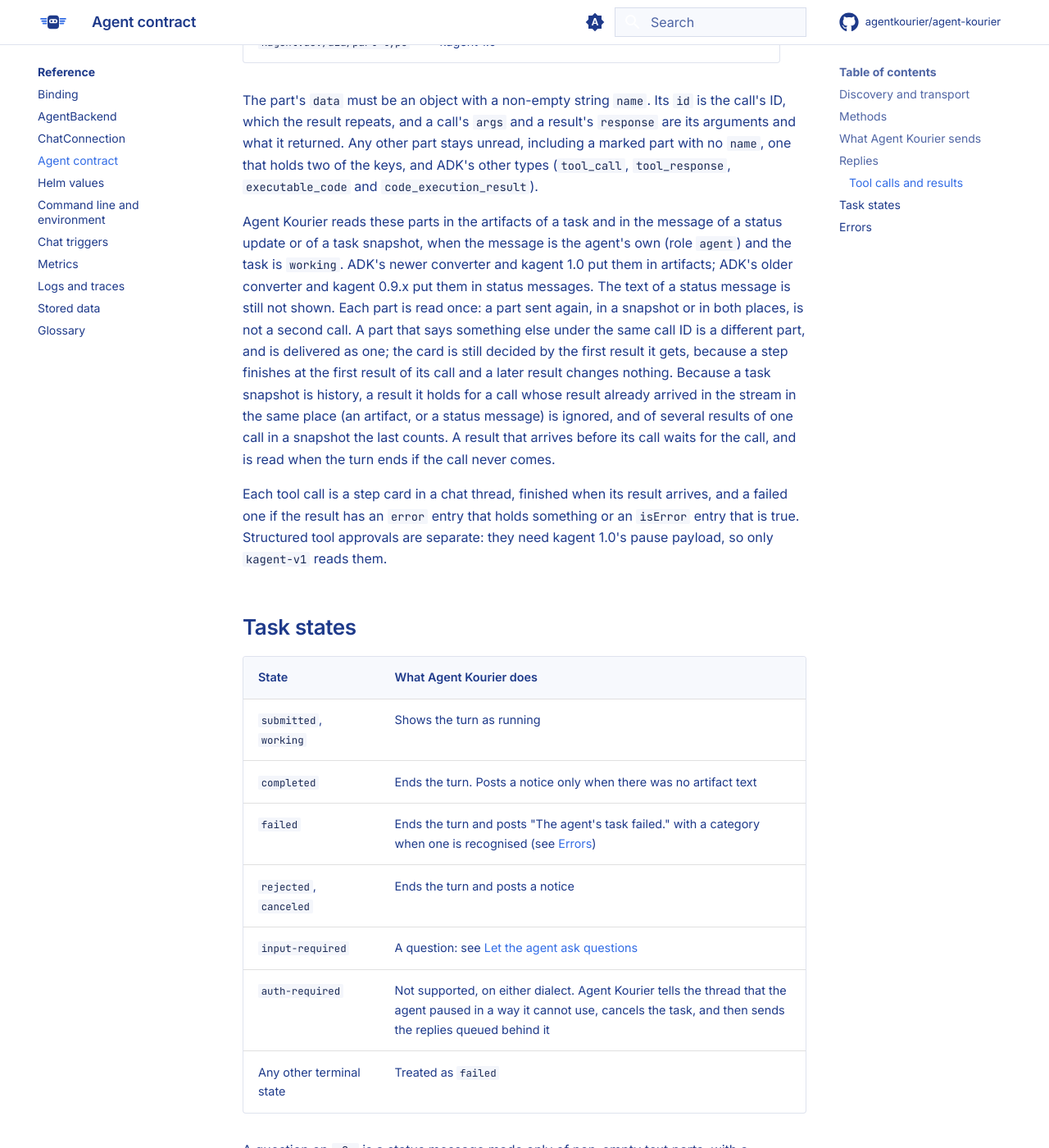
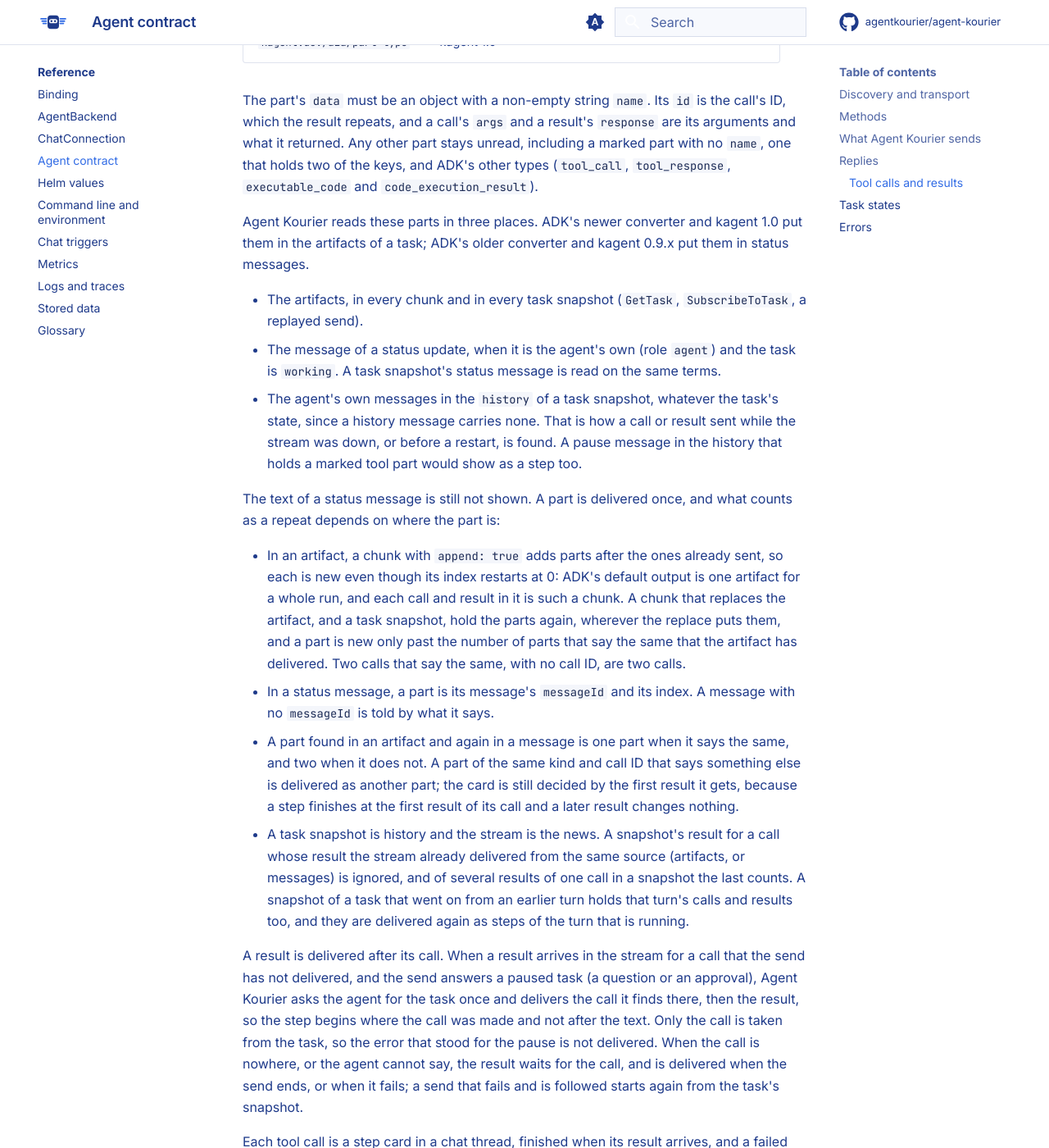
Before and after one commit to agentkourier/agent-kourier, an MkDocs documentation site: the page built from docs/reference/agent-contract.md, in a window 1280 px wide and 1400 px high, scrolled down 5440 px. Shown: the whole window at 82% size. Built offline with MkDocs 1.6.1 and Material for MkDocs 9.7.7, drawn with Linux system fonts in a browser that asks for light colours; comment, search, counter and statistics services are not loaded.

Commit message:
docs: describe how tool parts are numbered, found and ordered
The agent contract and spec 8.3 now say where tool parts are read (artifacts,
status messages, a snapshot's history), what makes one a repeat in each, and
when a result waits for its call or fetches it from the paused task.

Related: #55

```diff
--- a/docs/reference/agent-contract.md
+++ b/docs/reference/agent-contract.md
@@ -110,14 +110,40 @@
 including a marked part with no `name`, one that holds two of the keys, and ADK's other types (`tool_call`,
 `tool_response`, `executable_code` and `code_execution_result`).
 
-Agent Kourier reads these parts in the artifacts of a task and in the message of a status update or of a task snapshot, when
-the message is the agent's own (role `agent`) and the task is `working`. ADK's newer converter and kagent 1.0 put them in
-artifacts; ADK's older converter and kagent 0.9.x put them in status messages. The text of a status message is still not
-shown. Each part is read once: a part sent again, in a snapshot or in both places, is not a second call. A part that says
-something else under the same call ID is a different part, and is delivered as one; the card is still decided by the
-first result it gets, because a step finishes at the first result of its call and a later result changes nothing. Because a task snapshot is history, a result it holds
-for a call whose result already arrived in the stream in the same place (an artifact, or a status message) is ignored, and
-of several results of one call in a snapshot the last counts. A result that arrives before its call waits for the call, and is read when the turn ends if the call never comes.
+Agent Kourier reads these parts in three places. ADK's newer converter and kagent 1.0 put them in the artifacts of a
+task; ADK's older converter and kagent 0.9.x put them in status messages.
+
+- The artifacts, in every chunk and in every task snapshot (`GetTask`, `SubscribeToTask`, a replayed send).
+- The message of a status update, when it is the agent's own (role `agent`) and the task is `working`. A task snapshot's
+  status message is read on the same terms.
+- The agent's own messages in the `history` of a task snapshot, whatever the task's state, since a history message
+  carries none. That is how a call or result sent while the stream was down, or before a restart, is found. A pause
+  message in the history that holds a marked tool part would show as a step too.
+
+The text of a status message is still not shown. A part is delivered once, and what counts as a repeat depends on where
+the part is:
+
+- In an artifact, a chunk with `append: true` adds parts after the ones already sent, so each is new even though its
+  index restarts at 0: ADK's default output is one artifact for a whole run, and each call and result in it is such a
+  chunk. A chunk that replaces the artifact, and a task snapshot, hold the parts again, wherever the replace puts them, and
+  a part is new only past the number of parts that say the same that the artifact has delivered. Two calls that say
+  the same, with no call ID, are two calls.
+- In a status message, a part is its message's `messageId` and its index. A message with no `messageId` is told by what
+  it says.
+- A part found in an artifact and again in a message is one part when it says the same, and two when it does not. A part
+  of the same kind and call ID that says something else is delivered as another part; the card is still decided by the
+  first result it gets, because a step finishes at the first result of its call and a later result changes nothing.
+- A task snapshot is history and the stream is the news. A snapshot's result for a call whose result the stream already
+  delivered from the same source (artifacts, or messages) is ignored, and of several results of one call in a snapshot
+  the last counts. A snapshot of a task that went on from an earlier turn holds that turn's calls and results too, and
+  they are delivered again as steps of the turn that is running.
+
+A result is delivered after its call. When a result arrives in the stream for a call that the send has not delivered,
+and the send answers a paused task (a question or an approval), Agent Kourier asks the agent for the task once and
+delivers the call it finds there, then the result, so the step begins where the call was made and not after the text. Only
+the call is taken from the task, so the error that stood for the pause is not delivered. When the call is nowhere, or the
+agent cannot say, the result waits for the call, and is delivered when the send ends, or when it fails; a send that fails and is
+followed starts again from the task's snapshot.
 
 Each tool call is a step card in a chat thread, finished when its result arrives, and a failed one if the result has an
 `error` entry that holds something or an `isError` entry that is true. Structured tool approvals are separate: they need
```
Also changed, not shown: spec.md (+23 -13 lines).
